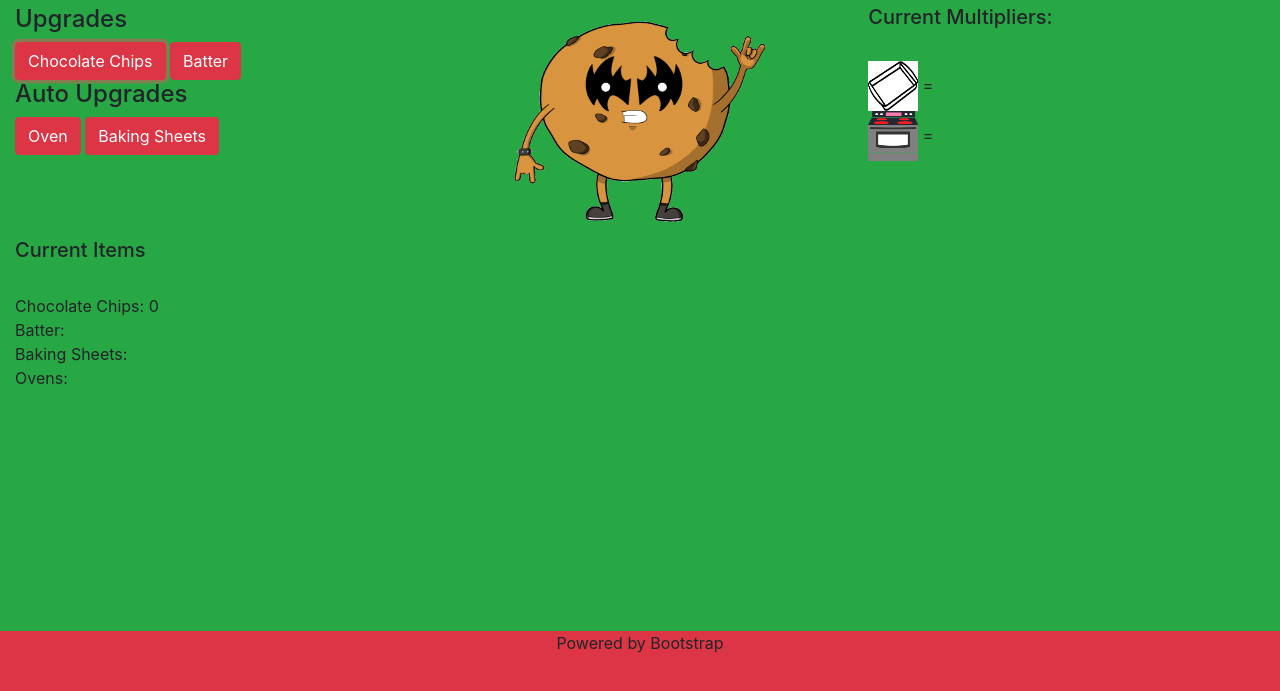
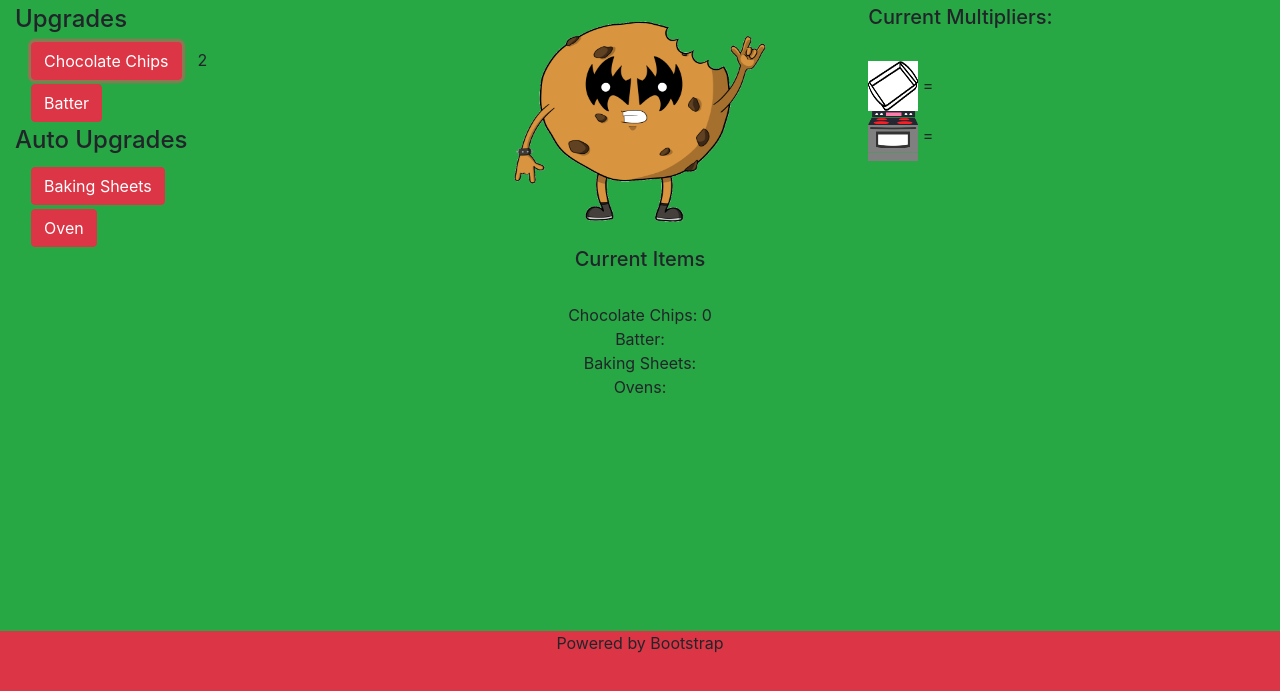
Before and after one commit to JordanJStone/CHECKPOINT-2, a plain HTML site: page index.html in a window 1280 px wide. Both pictures are taken after a click on the button "Chocolate Chips". Shown: the part 105-796 px from the top of the page. Drawn offline with nearby package versions, Linux system fonts and the light colour scheme.

Commit message:
added current items cost

```diff
--- a/app.js
+++ b/app.js
@@ -3,12 +3,10 @@ let cookies = 0
 let clickUpgrades = {
   chocChips: {
     price: 2,
-    // raise price after project completed
     quantity: 0,
   },
   batter: {
-    price: 5,
-    // raise price after project completed
+    price: 10,
     quantity: 0,
   }
 };
@@ -44,6 +42,7 @@ function buyChocChips() {
   }
   updateCookieCount();
   updateChocChips();
+  currentChocChipsCost();
 }
 
 function buyBatter() {
@@ -55,6 +54,7 @@ function buyBatter() {
   }
   updateCookieCount();
   updateBatter();
+  currentBatterCost();
 }
 
 function buyBakingSheets() {
@@ -66,6 +66,7 @@ function buyBakingSheets() {
   updateCookieCount();
   updateBakingSheets();
   currentBakingSheetMultiplier();
+  currentBakingSheetCost();
 }
 
 function buyOvens() {
@@ -77,9 +78,8 @@ function buyOvens() {
   updateCookieCount();
   updateOvens();
   currentOvenMultiplier();
+  currentOvenCost();
 }
-
-
 
 function multipliedOvens() {
   cookies += (automaticUpgrades.oven.multiplier * automaticUpgrades.oven.quantity);
@@ -123,6 +123,22 @@ function currentOvenMultiplier() {
   document.getElementById("currentOvenMultiplier").innerHTML = automaticUpgrades.oven.multiplier
 }
 
+function currentChocChipsCost() {
+  document.getElementById("chipsCost").innerHTML = clickUpgrades.chocChips.price
+}
+
+function currentBatterCost() {
+  document.getElementById("batterCost").innerHTML = clickUpgrades.batter.price
+}
+
+function currentBakingSheetCost() {
+  document.getElementById("currentBakingSheetCost").innerHTML = automaticUpgrades.bakingSheets.price
+}
+
+function currentOvenCost() {
+  document.getElementById("currentOvenCost").innerHTML = automaticUpgrades.oven.price
+}
+
 startIntervalOvens();
 startIntervalbakingSheets();
 mine();
--- a/index.html
+++ b/index.html
@@ -31,11 +31,19 @@
 
       <div class="col-md-4">
         <h4>Upgrades</h4>
-        <button type="button" class="chips btn btn-danger" onclick="buyChocChips()">Chocolate Chips</button>
-        <button type="button" class="batter btn btn-danger" onclick="buyBatter()">Batter</button>
+        <button type="button" class="chips btn btn-danger mx-3" onclick="buyChocChips()">Chocolate
+          Chips</button><span id="chipsCost"></span><br>
+
+        <button type="button" class="batter btn btn-danger my-1 mx-3" onclick="buyBatter()">Batter</button><span
+          id="batterCost"></span>
         <h4>Auto Upgrades</h4>
-        <button type="button" class="oven btn btn-danger" onclick="buyOvens()">Oven</button>
-        <button type="button" class="bakingSheet btn btn-danger" onclick="buyBakingSheets()">Baking Sheets</button>
+
+        <button type="button" class="bakingSheet btn btn-danger my-1 mx-3" id="bakingSheetCost"
+          onclick="buyBakingSheets()">Baking Sheets</button><span id="currentBakingSheetCost"></span><br>
+
+        <button type="button" class="oven btn btn-danger mx-3" id="ovenCost" onclick="buyOvens()">Oven</button><span
+          id="currentOvenCost"></span>
+
       </div>
 
       <div class="col-md-4 d-flex justify-content-center my-1">
@@ -44,14 +52,15 @@
 
       <div class="col-md-4">
         <h5>Current Multipliers: </h5><br>
-        <span><img src="bakingSheet.png" height="50px" width="50px"> = <span id="currentBakingSheetMultiplier"></span></span> <br>
+        <span><img src="bakingSheet.png" height="50px" width="50px"> = <span
+            id="currentBakingSheetMultiplier"></span></span> <br>
         <span><img src="oven.png" height="50px" width="50px"> = <span id="currentOvenMultiplier"></span></span>
       </div>
 
     </div>
 
     <div class="row">
-      <div class="col-12">
+      <div class="col-12 text-center">
         <h5>Current Items</h5><br>
         <span>Chocolate Chips: <span id="currentChipCount"></span></span><br>
         <span>Batter: <span id="currentBatterCount"></span></span><br>
```
